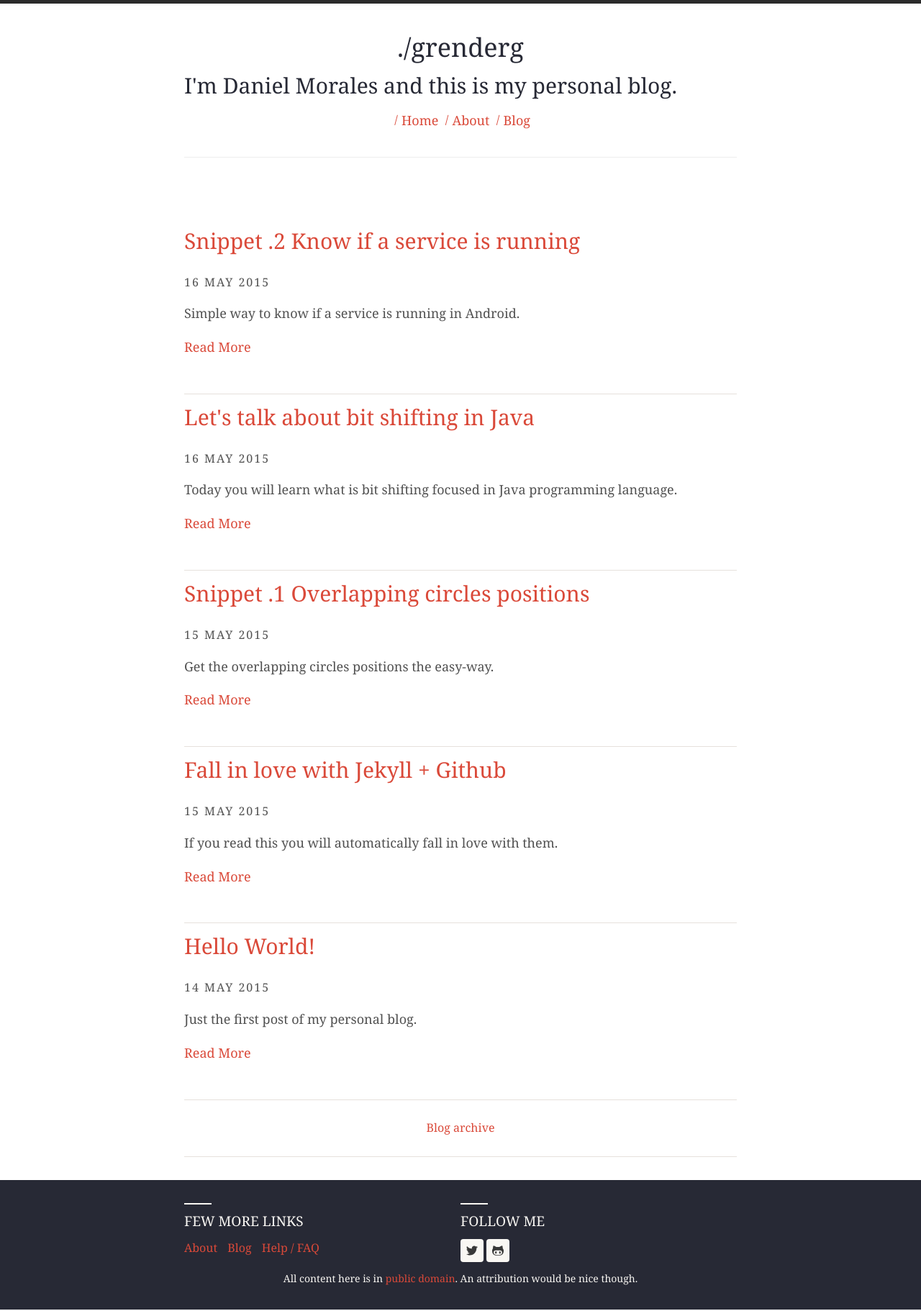
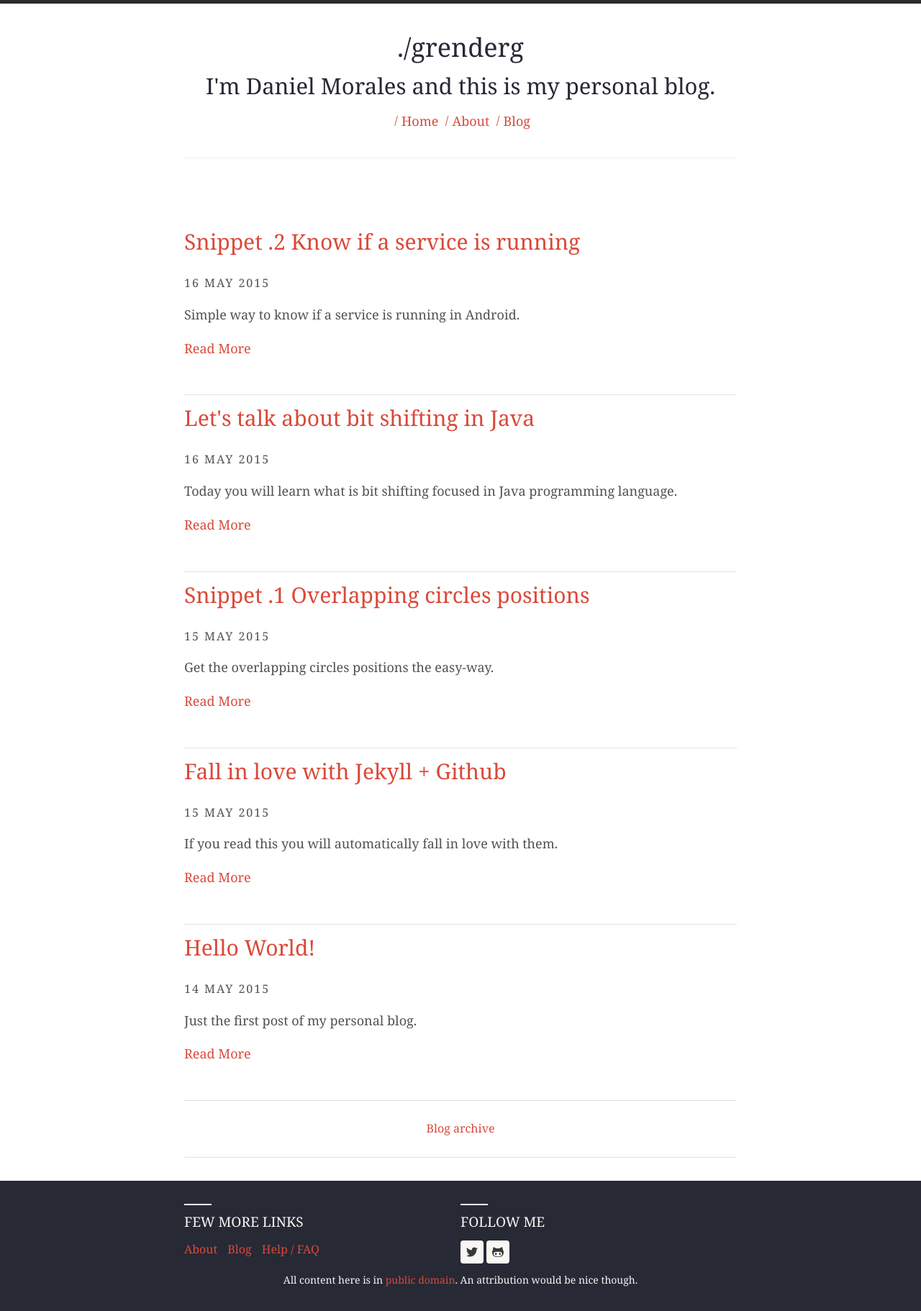
Before and after one commit to GrenderG/grenderg.github.io, a Jekyll site: the page built from index.html, in a window 1280 px wide. Shown: the whole page at 72% size. Built offline with Jekyll 4.4.1, drawn with Linux system fonts in a browser that asks for light colours; nearby versions of some CDN libraries.

Commit message:
changed font

```diff
--- a/_layouts/default.html
+++ b/_layouts/default.html
@@ -27,8 +27,7 @@
         <header class="main-header">
             <div class="wc-container">
                 <h1><a href="{{ site.baseurl }}/">{{ site.harmony.name }}</a></h1>
-				<!--<a href="{{ site.baseurl }}/"><img src="/assets/image/logo.png"></a>-->
-                <h3>{{ site.harmony.description }}</h3>
+                <h2>{{ site.harmony.description }}</h2>
                 {% include header-links.html %}
 			<hr/>
             </div>
```
